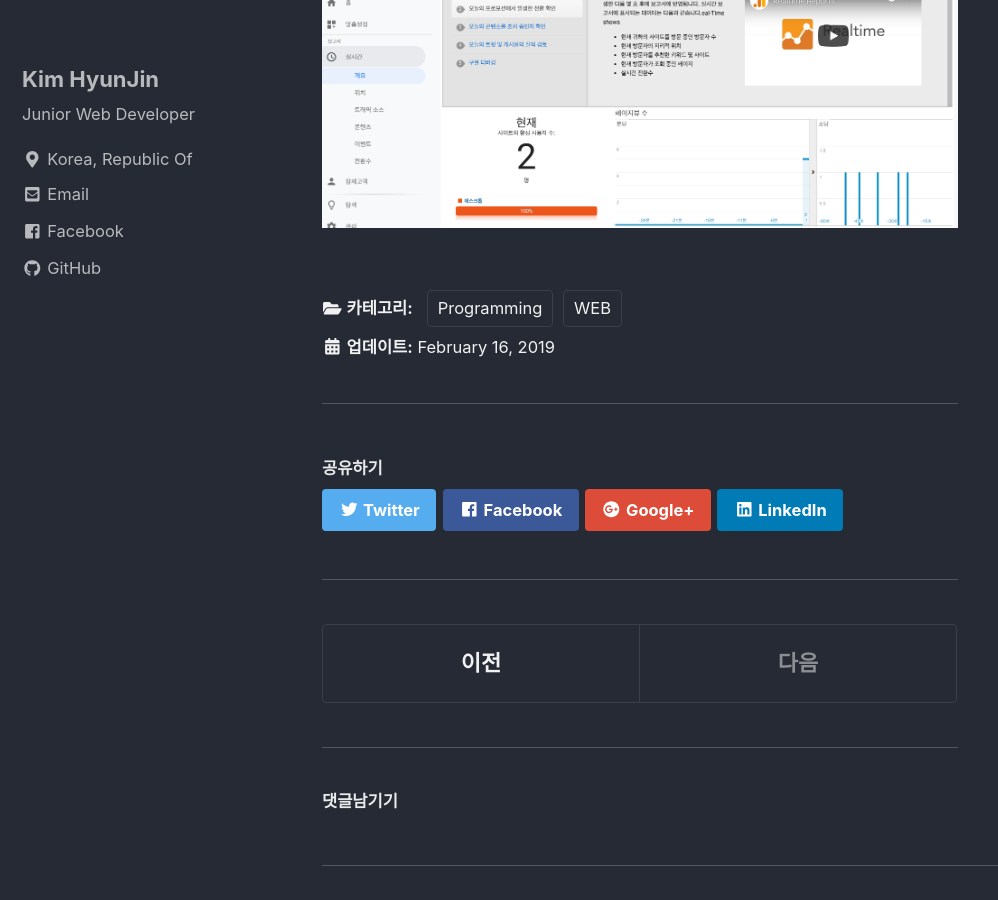
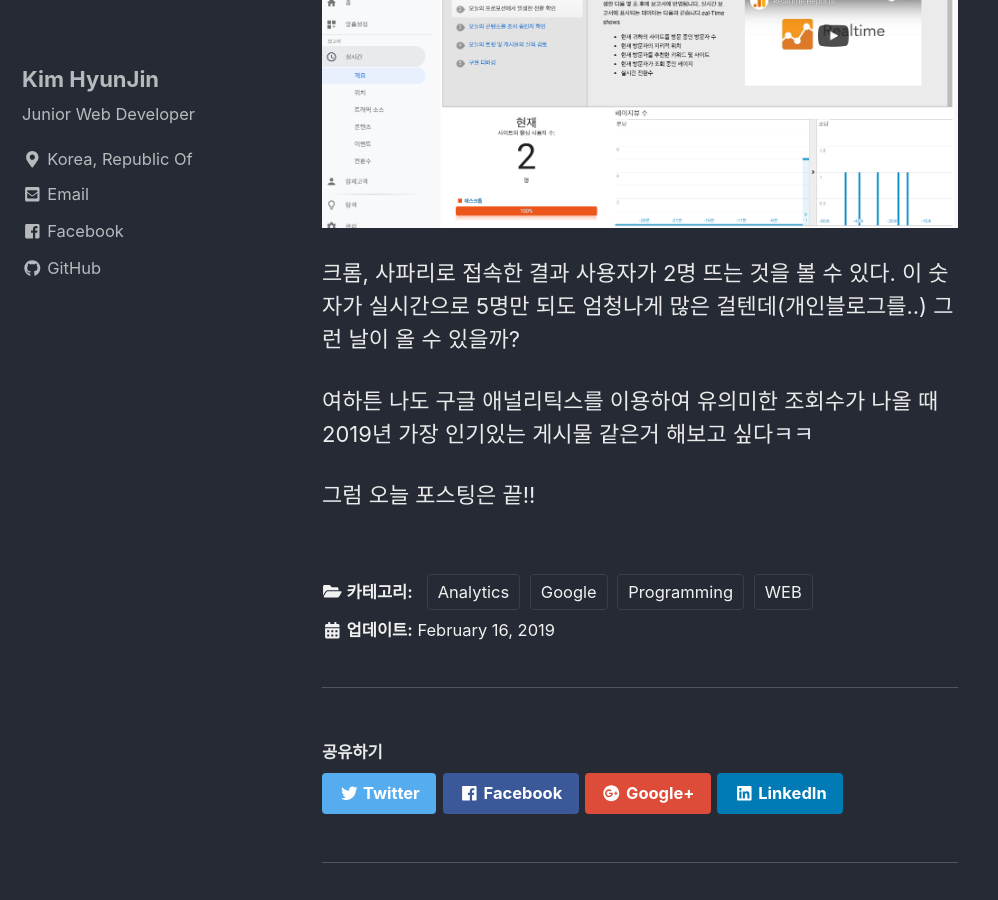
Before and after one commit to DeveloperKHJ/DeveloperKHJ.github.io, a Jekyll site: the page built from _posts/2019-02-16-additional-function-with-blog.md, in a window 1280 px wide and 900 px high, scrolled down 326 px. Shown: the whole window, without its empty margins (0-998 px from the left). Built offline with Jekyll 4.4.1, drawn with Linux system fonts in a browser that asks for light colours; cached includes are drawn as plain includes; nearby versions of some CDN libraries; comment, search, counter and statistics services are not loaded.

Commit message:
Post update

```diff
--- a/_posts/2019-02-16-additional-function-with-blog.md
+++ b/_posts/2019-02-16-additional-function-with-blog.md
@@ -1,10 +1,16 @@
 ---
 title: "블로그에 기능 추가하기!"
 date: 2019-02-16 18:04:00 +0900
-categories: WEB Programming
+categories: WEB Programming Google Analytics
 comments: true
 ---
 제 블로그에 댓글, 구글 애널리스틱 기능을 추가하였습니다.
 
 
 ![image](https://github.com/DeveloperKHJ/DeveloperKHJ.github.io/blob/master/_images/google-analytic.png?raw=true)
+
+크롬, 사파리로 접속한 결과 사용자가 2명 뜨는 것을 볼 수 있다. 이 숫자가 실시간으로 5명만 되도 엄청나게 많은 걸텐데(개인블로그를..) 그런 날이 올 수 있을까?
+
+여하튼 나도 구글 애널리틱스를 이용하여 유의미한 조회수가 나올 때 2019년 가장 인기있는 게시물 같은거 해보고 싶다ㅋㅋ
+
+그럼 오늘 포스팅은 끝!!
```
